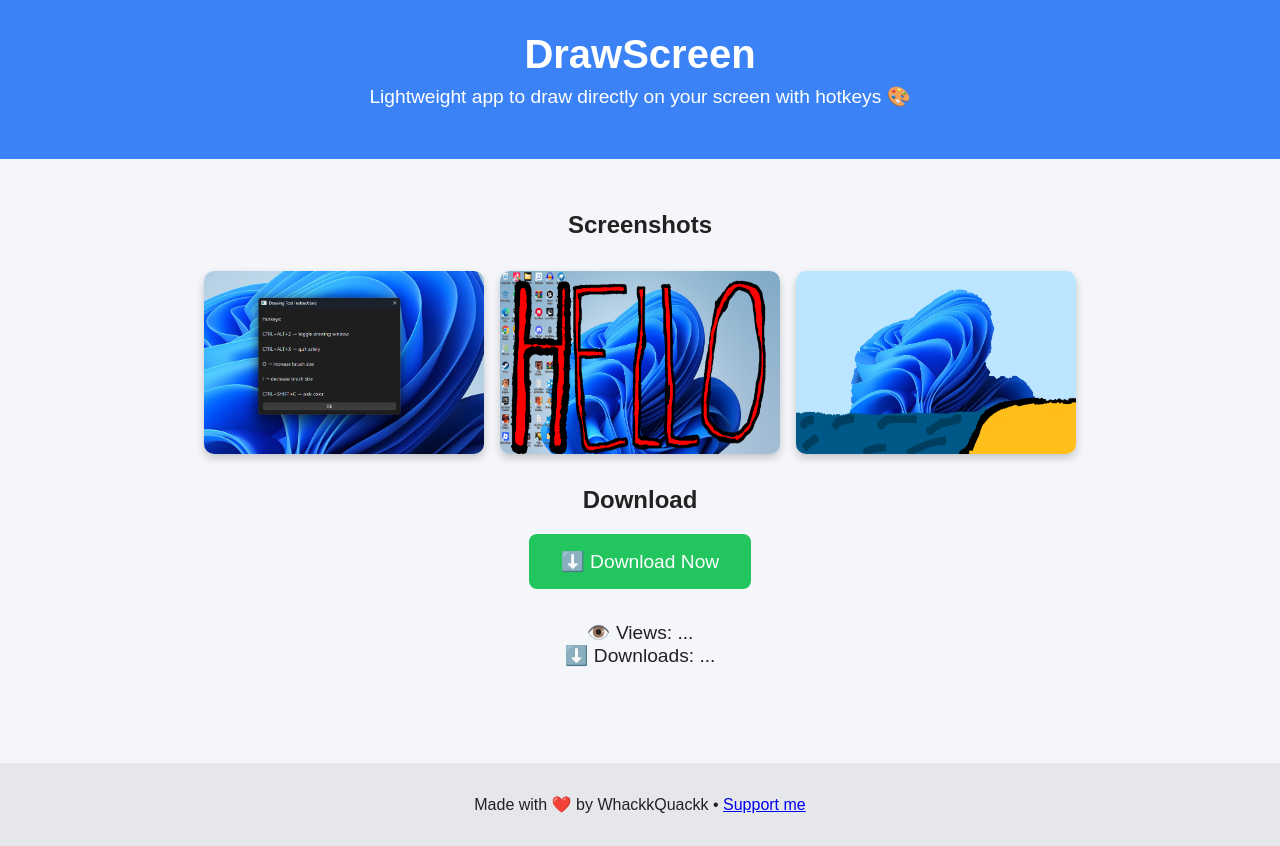
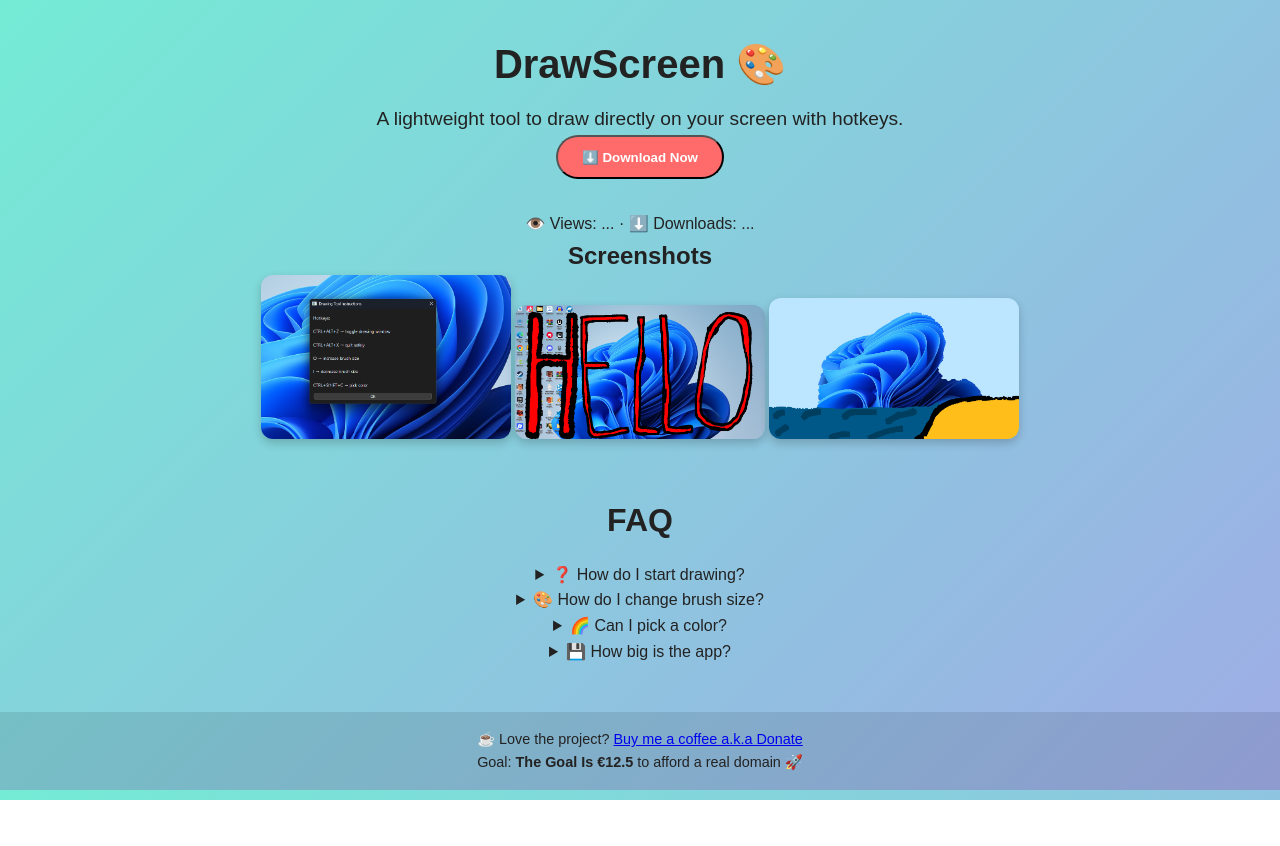
Before and after one commit to StarableWasTaken/drawscreen, a plain HTML site: page index.html in a window 1280 px wide. After the commit the page ends 800 px from the top, so only its background shows below. Drawn offline with Linux system fonts and the light colour scheme; no server answers.

Commit message:
Update index.html

```diff
--- a/index.html
+++ b/index.html
@@ -3,156 +3,95 @@
 <head>
   <meta charset="UTF-8">
   <meta name="viewport" content="width=device-width, initial-scale=1">
-  <title>DrawScreen - Draw on your screen easily</title>
-  <style>
-    body {
-      font-family: Arial, sans-serif;
-      background: #f4f6fa;
-      color: #222;
-      margin: 0;
-      padding: 0;
-      text-align: center;
+  <title>DrawScreen - Draw on your screen</title>
+  <link rel="stylesheet" href="style.css">
+  <script type="module">
+    // Firebase
+    import { initializeApp } from "https://www.gstatic.com/firebasejs/10.12.3/firebase-app.js";
+    import { getDatabase, ref, get, set, runTransaction } from "https://www.gstatic.com/firebasejs/10.12.3/firebase-database.js";
+
+    const firebaseConfig = {
+      apiKey: "AIzaSyDEw59bHhaUpcgYdb9kHVmMNmNoaZO7i48",
+      authDomain: "drawscreen-abfa5.firebaseapp.com",
+      databaseURL: "https://drawscreen-abfa5-default-rtdb.europe-west1.firebasedatabase.app",
+      projectId: "drawscreen-abfa5",
+      storageBucket: "drawscreen-abfa5.firebasestorage.app",
+      messagingSenderId: "906201269653",
+      appId: "1:906201269653:web:451010cb0e41967e0e229c",
+      measurementId: "G-VMHG8LVS5K"
+    };
+
+    const app = initializeApp(firebaseConfig);
+    const db = getDatabase(app);
+
+    const viewsRef = ref(db, 'stats/views');
+    const downloadsRef = ref(db, 'stats/downloads');
+
+    // Count view
+    runTransaction(viewsRef, (count) => (count || 0) + 1);
+
+    // Update live
+    function updateStats() {
+      get(viewsRef).then(snap => document.getElementById('views-count').innerText = snap.val() ?? 0);
+      get(downloadsRef).then(snap => document.getElementById('downloads-count').innerText = snap.val() ?? 0);
     }
-    header {
-      background: #3b82f6;
-      color: #fff;
-      padding: 2rem 1rem;
+    updateStats();
+
+    // Count downloads
+    function handleDownload() {
+      runTransaction(downloadsRef, (count) => (count || 0) + 1);
+      setTimeout(updateStats, 1000);
+      window.open("https://www.mediafire.com/file/pq0xpfchpbblnly/clientDr.exe/file", "_blank");
     }
-    header h1 {
-      margin: 0;
-      font-size: 2.5rem;
-    }
-    header p {
-      margin-top: 0.5rem;
-      font-size: 1.2rem;
-    }
-    main {
-      padding: 2rem 1rem;
-    }
-    .screenshots {
-      display: flex;
-      justify-content: center;
-      flex-wrap: wrap;
-      gap: 1rem;
-      margin: 2rem 0;
-    }
-    .screenshots img {
-      max-width: 280px;
-      border-radius: 10px;
-      box-shadow: 0 4px 8px rgba(0,0,0,0.2);
-    }
-    .download-btn {
-      display: inline-block;
-      padding: 1rem 2rem;
-      background: #22c55e;
-      color: white;
-      font-size: 1.2rem;
-      border: none;
-      border-radius: 8px;
-      text-decoration: none;
-      cursor: pointer;
-      transition: 0.2s;
-    }
-    .download-btn:hover {
-      background: #16a34a;
-    }
-    .stats {
-      margin: 2rem 0;
-      font-size: 1.2rem;
-    }
-    footer {
-      margin-top: 2rem;
-      padding: 1rem;
-      background: #e5e7eb;
-    }
-  </style>
+
+    window.addEventListener("DOMContentLoaded", () => {
+      document.querySelector(".download-btn").addEventListener("click", handleDownload);
+    });
+  </script>
 </head>
 <body>
   <header>
-    <h1>DrawScreen</h1>
-    <p>Lightweight app to draw directly on your screen with hotkeys 🎨</p>
+    <h1>DrawScreen 🎨</h1>
+    <p>A lightweight tool to draw directly on your screen with hotkeys.</p>
+    <button class="download-btn">⬇️ Download Now</button>
   </header>
 
   <main>
-    <h2>Screenshots</h2>
+    <div class="stats">
+      👁️ Views: <span id="views-count">...</span> · ⬇️ Downloads: <span id="downloads-count">...</span>
+    </div>
+
+    <h2 class="section-title">Screenshots</h2>
     <div class="screenshots">
       <img src="assets/ss/ss1.png" alt="Screenshot 1">
       <img src="assets/ss/ss2.png" alt="Screenshot 2">
       <img src="assets/ss/ss3.png" alt="Screenshot 3">
     </div>
 
-    <h2>Download</h2>
-    <button class="download-btn">⬇️ Download Now</button>
-
-    <div class="stats">
-      👁️ Views: <span id="views-count">...</span><br>
-      ⬇️ Downloads: <span id="downloads-count">...</span>
-    </div>
+    <section class="faq">
+      <h2>FAQ</h2>
+      <details>
+        <summary>❓ How do I start drawing?</summary>
+        <p>Use <b>CTRL+ALT+Z</b> to toggle the drawing window. Then use hotkeys inside it.</p>
+      </details>
+      <details>
+        <summary>🎨 How do I change brush size?</summary>
+        <p>Press <b>O</b> to increase, <b>I</b> to decrease brush size.</p>
+      </details>
+      <details>
+        <summary>🌈 Can I pick a color?</summary>
+        <p>Yes! Use <b>CTRL+SHIFT+C</b> to pick a color directly from the screen.</p>
+      </details>
+      <details>
+        <summary>💾 How big is the app?</summary>
+        <p>The installer is ~50MB because it includes all required libraries to run smoothly on any PC. So <b>don't</b> go and <b>cry about it on Reddit😉</b> </p>
+      </details>
+    </section>
   </main>
 
   <footer>
-    <p>Made with ❤️ by WhackkQuackk • <a href="https://buymeacoffee.com/whackkquackk">Support me</a></p>
+    <p>☕ Love the project? <a href="https://buymeacoffee.com/whackkquackk" target="_blank">Buy me a coffee a.k.a Donate</a></p>
+    <p>Goal: <b>The Goal Is €12.5</b> to afford a real domain 🚀</p>
   </footer>
-
-  <!-- Firebase Counters -->
-  <script type="module">
-    import { initializeApp } from 'https://www.gstatic.com/firebasejs/9.22.1/firebase-app.js';
-    import { getDatabase, ref, runTransaction, onValue } from 'https://www.gstatic.com/firebasejs/9.22.1/firebase-database.js';
-
-  const firebaseConfig = {
-    apiKey: "AIzaSyDEw59bHhaUpcgYdb9kHVmMNmNoaZO7i48",
-    authDomain: "drawscreen-abfa5.firebaseapp.com",
-    databaseURL: "https://drawscreen-abfa5-default-rtdb.europe-west1.firebasedatabase.app",
-    projectId: "drawscreen-abfa5",
-    storageBucket: "drawscreen-abfa5.firebasestorage.app",
-    messagingSenderId: "906201269653",
-    appId: "1:906201269653:web:451010cb0e41967e0e229c",
-    measurementId: "G-VMHG8LVS5K"
-  };
-
-
-    const app = initializeApp(firebaseConfig);
-    const db = getDatabase(app);
-
-    const viewsRef = ref(db, 'counters/views');
-    const downloadsRef = ref(db, 'counters/downloads');
-
-    async function increment(refNode, delta = 1) {
-      try {
-        await runTransaction(refNode, current => {
-          if (current === null) return delta;
-          return current + delta;
-        });
-      } catch (e) {
-        console.error('Increment error', e);
-      }
-    }
-
-    // Count a view (once per session)
-    (function countViewOnce() {
-      const key = 'drawscreen_viewed_v1';
-      if (!sessionStorage.getItem(key)) {
-        increment(viewsRef, 1);
-        sessionStorage.setItem(key, '1');
-      }
-    })();
-
-    // Update counters live
-    onValue(viewsRef, snap => {
-      document.getElementById('views-count').textContent = snap.val() || 0;
-    });
-    onValue(downloadsRef, snap => {
-      document.getElementById('downloads-count').textContent = snap.val() || 0;
-    });
-
-    // Download button action
-    const dlBtn = document.querySelector('.download-btn');
-    dlBtn.addEventListener('click', async () => {
-      await increment(downloadsRef, 1);
-      setTimeout(() => {
-        window.location.href = "https://www.mediafire.com/file/pq0xpfchpbblnly/clientDr.exe/file"; // <-- replace with your .exe/.zip link
-      }, 150);
-    });
-  </script>
 </body>
 </html>
```
